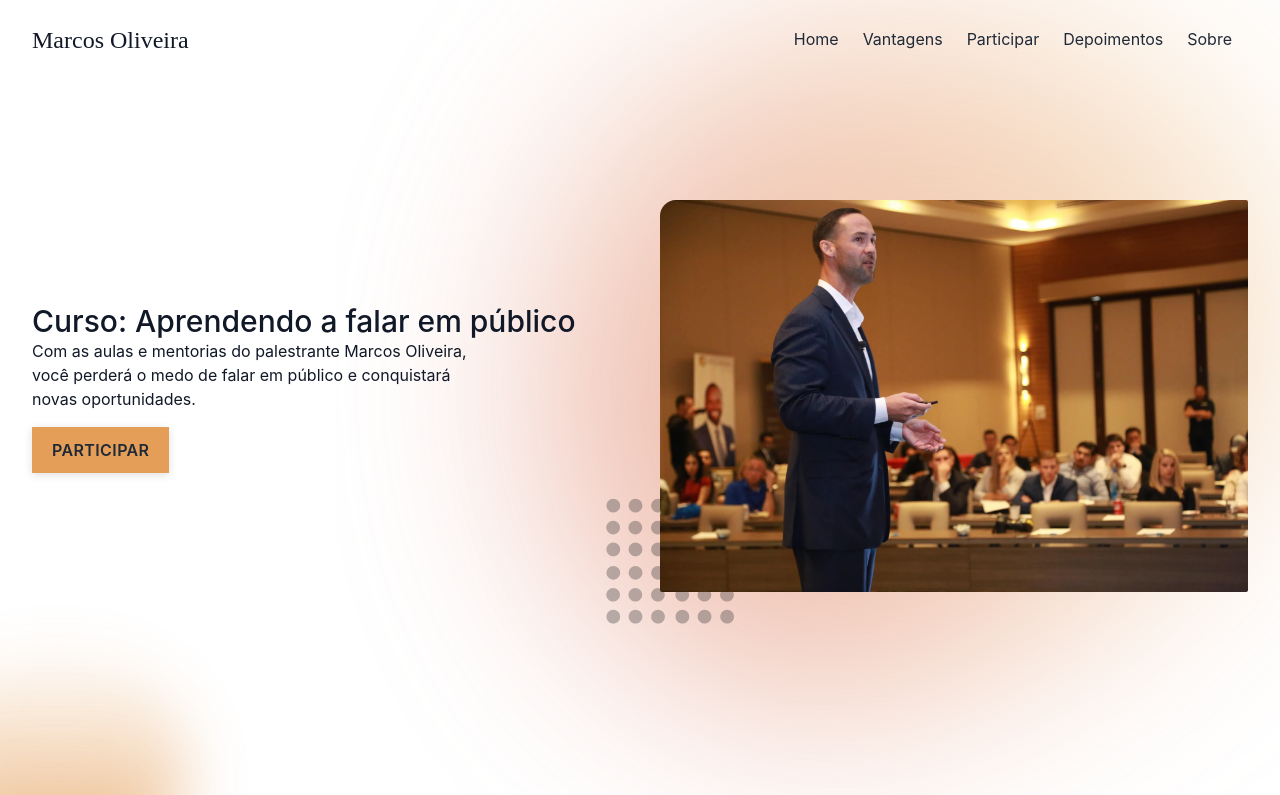
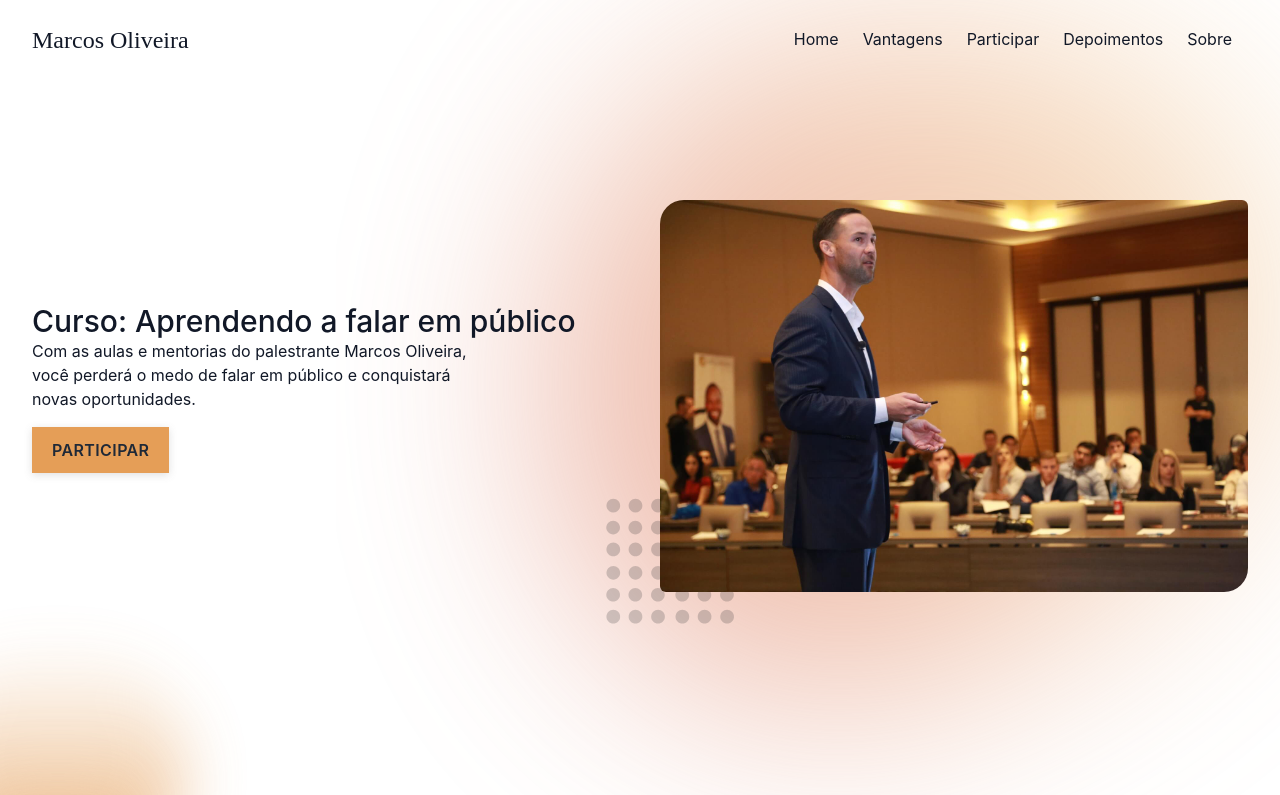
Before and after one commit to Nelson-DevStack/palestrante, a React (Vite) app: page / in a window 1280 px wide. Shown: the top 795 px of the page. Built offline with nearby package versions, Linux system fonts and the light colour scheme.

Commit message:
dev1.1.7: navbar fixed

```diff
--- a/src/components/Hero/index.tsx
+++ b/src/components/Hero/index.tsx
@@ -32,13 +32,13 @@ const Hero = () => {
             <img
               src={heroImg}
               alt="Palestra de Marcos Oliveira"
-              className="rounded-sm rounded-tl-2xl"
+              className="rounded-tl-3xl rounded-tr-md rounded-br-3xl rounded-bl-md"
             />
 
             <img
               src={pattern}
               alt="Padrão Ilustrativo"
-              className="absolute max-w-[130px] -bottom-8 -left-14 -z-10 opacity-20 md:opacity-30"
+              className="absolute max-w-[130px] -bottom-8 -left-14 -z-10 opacity-20"
             />
           </div>
         </div>
--- a/src/components/Navbar/index.tsx
+++ b/src/components/Navbar/index.tsx
@@ -61,18 +61,27 @@ const Navbar = () => {
   return (
     <header
       className={`bg-transparent z-20 fixed w-full h-20 transition duration-300 border-b border-transparent ${
-        scrolled ? "bg-slate-50 shadow-md border-gray-200" : "bg-transparent"
-      } ${isOpen ? "bg-mainColor/90 backdrop-blur" : ""}`}
+        scrolled
+          ? "bg-slate-50 shadow-md border-gray-200 md:!bg-slate-50"
+          : "bg-transparent md:!bg-transparent"
+      } ${isOpen ? "bg-[#212121]/90 backdrop-blur" : ""}`}
     >
       <Container className="h-full">
         <nav className="h-full flex items-center justify-between">
-          <a href="/" className="text-2xl text-gray-900 font-customSerif">
+          <a
+            href="/"
+            className={`text-2xl text-gray-900 md:!text-gray-900 font-customSerif ${
+              isOpen ? "!text-slate-50" : "text-gray-900"
+            }`}
+          >
             Marcos Oliveira
           </a>
 
           <button
             type="button"
-            className="text-gray-800 text-3xl md:hidden"
+            className={`text-gray-800 text-3xl md:hidden ${
+              isOpen ? "text-slate-50" : "text-gray-900"
+            }`}
             onClick={handleMenuClick}
           >
             <HiMenu />
@@ -84,7 +93,7 @@ const Navbar = () => {
               md:gap-6
               text-gray-800
               w-[90%]
-              bg-mainColor/90
+              bg-[#212121]/90
               backdrop-blur
               fixed
               flex
@@ -92,7 +101,7 @@ const Navbar = () => {
               top-20
               right-0
               p-4
-              h-full
+              h-screen
               transition
               duration-300
 
@@ -105,28 +114,15 @@ const Navbar = () => {
               md:translate-x-0
               ${isOpen ? "translate-x-0" : "translate-x-full"}`}
           >
-            {/* <li>
-              <a href="/">Home</a>
-            </li>
-            <li>
-              <a href="/">Vantagens</a>
-            </li>
-            <li>
-              <a href="/">Participar</a>
-            </li>
-            <li>
-              <a href="/">Depoimentos</a>
-            </li>
-            <li>
-              <a href="/">Sobre</a>
-            </li> */}
             {navbarLinks.map((link) => (
               <li
                 key={link.to}
                 className="transition duration-200 hover:scale-105 "
               >
                 <Link
-                  className="flex gap-2 transition duration-200 cursor-pointer border-b border-transparent hover:border-gray-800 font-gray-900"
+                  className={`flex gap-2 transition duration-200 cursor-pointer border-b border-transparent md:!text-gray-900 hover:border-gray-800 font-gray-900 ${
+                    isOpen ? "text-slate-50" : "text-gray-900"
+                  }`}
                   to={link.to}
                   offset={link.offset ? link.offset : 0}
                   smooth
```
